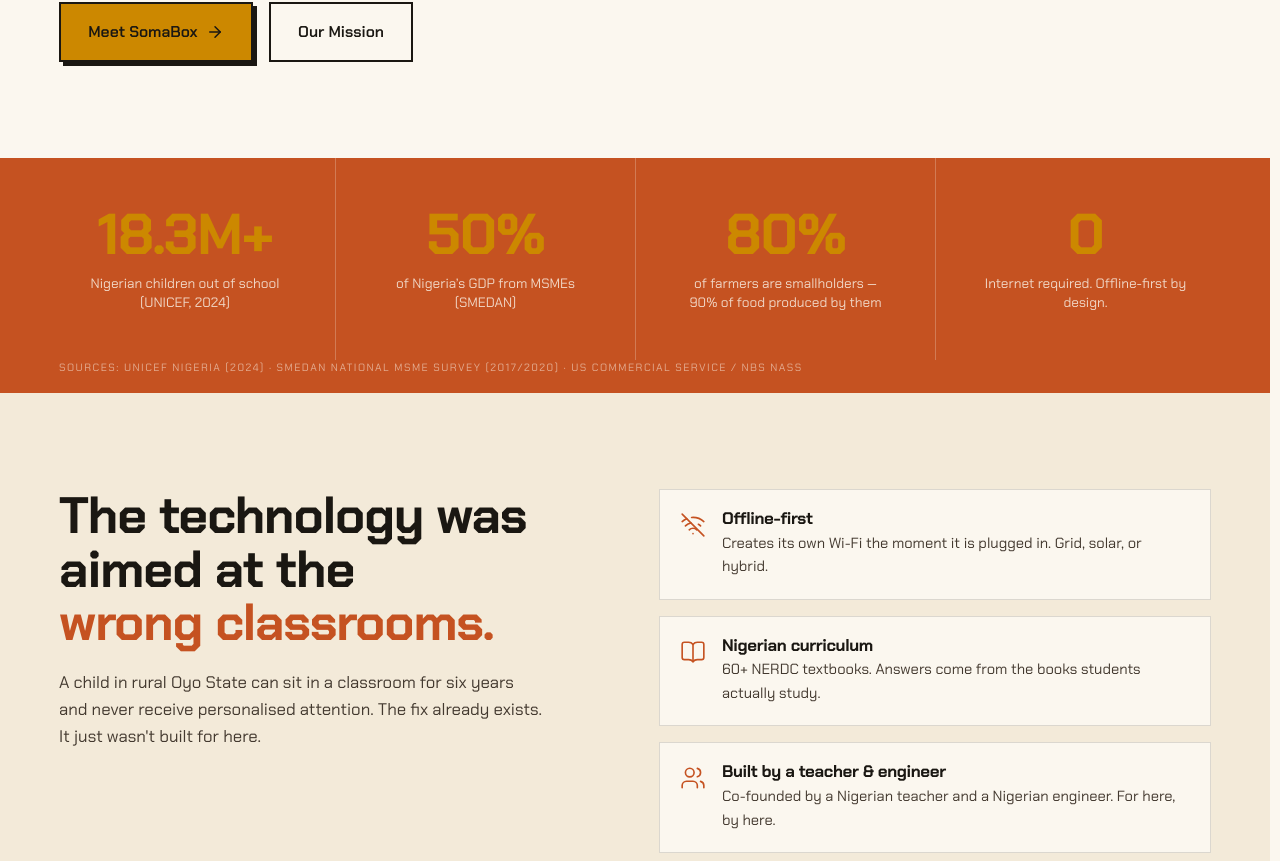
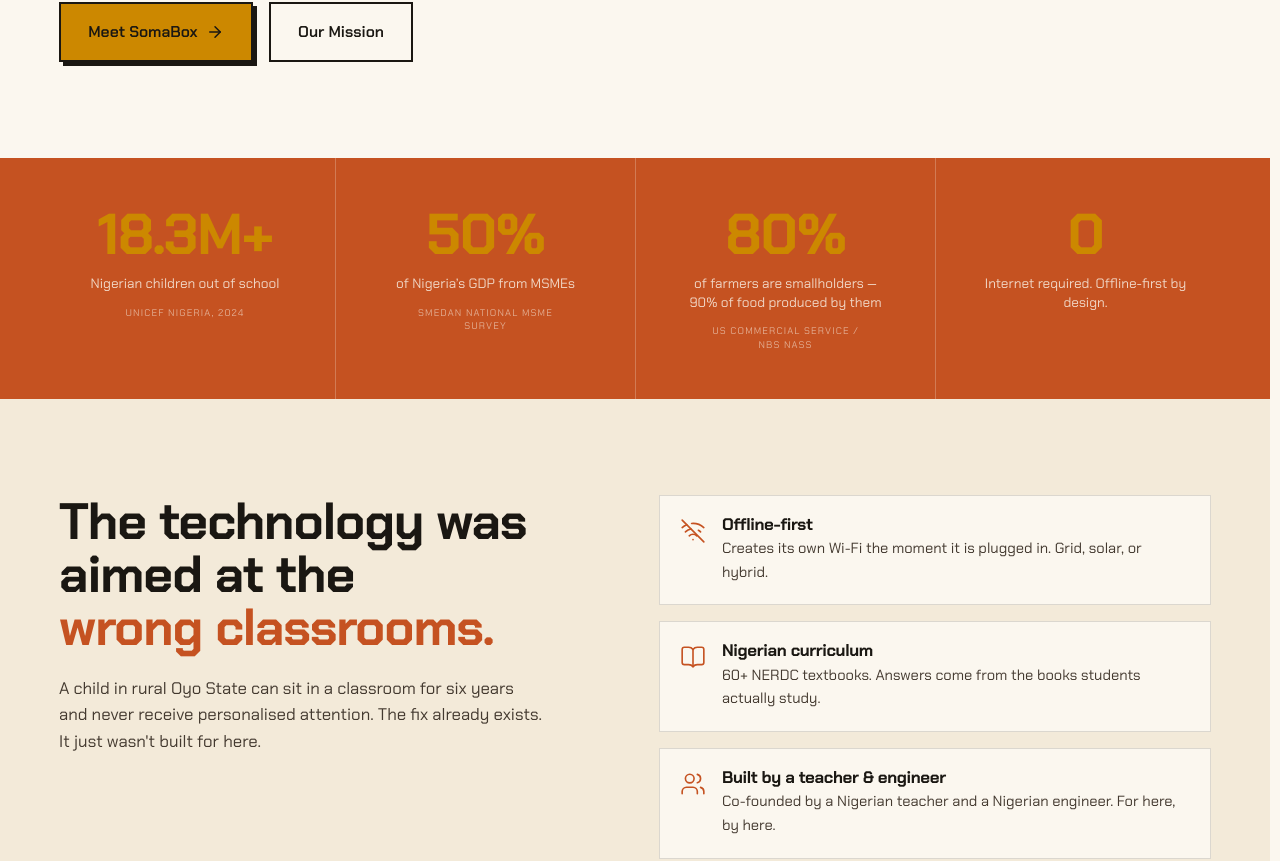
Before and after one commit to Lawrencium-103/__D.I.Technologies, a React (Vite) app: page / in a window 1280 px wide. Shown: the part 692-1553 px from the top of the page. Built offline with nearby package versions, Linux system fonts and the light colour scheme.

Commit message:
fix(homepage): align each source under its stat in the stats bar

```diff
--- a/src/components/StatsBar.jsx
+++ b/src/components/StatsBar.jsx
@@ -42,10 +42,10 @@ function Counter({ target, suffix = '', compact = false }) {
 }
 
 const stats = [
-  { target: 18300000, suffix: '+', label: 'Nigerian children out of school (UNICEF, 2024)', compact: true },
-  { target: 50, suffix: '%', label: 'of Nigeria\u2019s GDP from MSMEs (SMEDAN)', compact: false },
-  { target: 80, suffix: '%', label: 'of farmers are smallholders \u2014 90% of food produced by them', compact: false },
-  { target: 0, suffix: '', label: 'Internet required. Offline-first by design.' },
+  { target: 18300000, suffix: '+', label: 'Nigerian children out of school', source: 'UNICEF Nigeria, 2024', compact: true },
+  { target: 50, suffix: '%', label: 'of Nigeria\u2019s GDP from MSMEs', source: 'SMEDAN National MSME Survey', compact: false },
+  { target: 80, suffix: '%', label: 'of farmers are smallholders \u2014 90% of food produced by them', source: 'US Commercial Service / NBS NASS', compact: false },
+  { target: 0, suffix: '', label: 'Internet required. Offline-first by design.', source: null, compact: false },
 ]
 
 export default function StatsBar() {
@@ -55,16 +55,16 @@ export default function StatsBar() {
         {stats.map((s, i) => (
           <div
             key={i}
-            className={`text-center px-5 py-12 ${i !== 0 ? 'md:border-l border-[var(--color-paper)]/25' : ''} ${i === 2 || i === 3 ? 'border-t md:border-t-0 border-[var(--color-paper)]/25' : ''}`}
+            className={`text-center px-5 py-10 md:py-12 ${i !== 0 ? 'md:border-l border-[var(--color-paper)]/25' : ''} ${i === 2 || i === 3 ? 'border-t md:border-t-0 border-[var(--color-paper)]/25' : ''}`}
           >
             <Counter target={s.target} suffix={s.suffix} compact={s.compact} />
             <span className="block text-[var(--color-paper)]/80 text-[0.85rem] mt-3 leading-snug max-w-[24ch] mx-auto">{s.label}</span>
+            {s.source && (
+              <span className="block font-[var(--font-mono)] text-[0.6rem] uppercase tracking-[0.12em] text-[var(--color-paper)]/55 mt-3 max-w-[26ch] mx-auto leading-snug">{s.source}</span>
+            )}
           </div>
         ))}
       </div>
-      <p className="max-w-[1200px] mx-auto px-6 pb-4 font-[var(--font-mono)] text-[0.66rem] uppercase tracking-[0.14em] text-[var(--color-paper)]/60">
-        Sources: UNICEF Nigeria (2024) {'\u00b7'} SMEDAN National MSME Survey (2017/2020) {'\u00b7'} US Commercial Service / NBS NASS
-      </p>
     </ScrollReveal>
   )
 }
```
